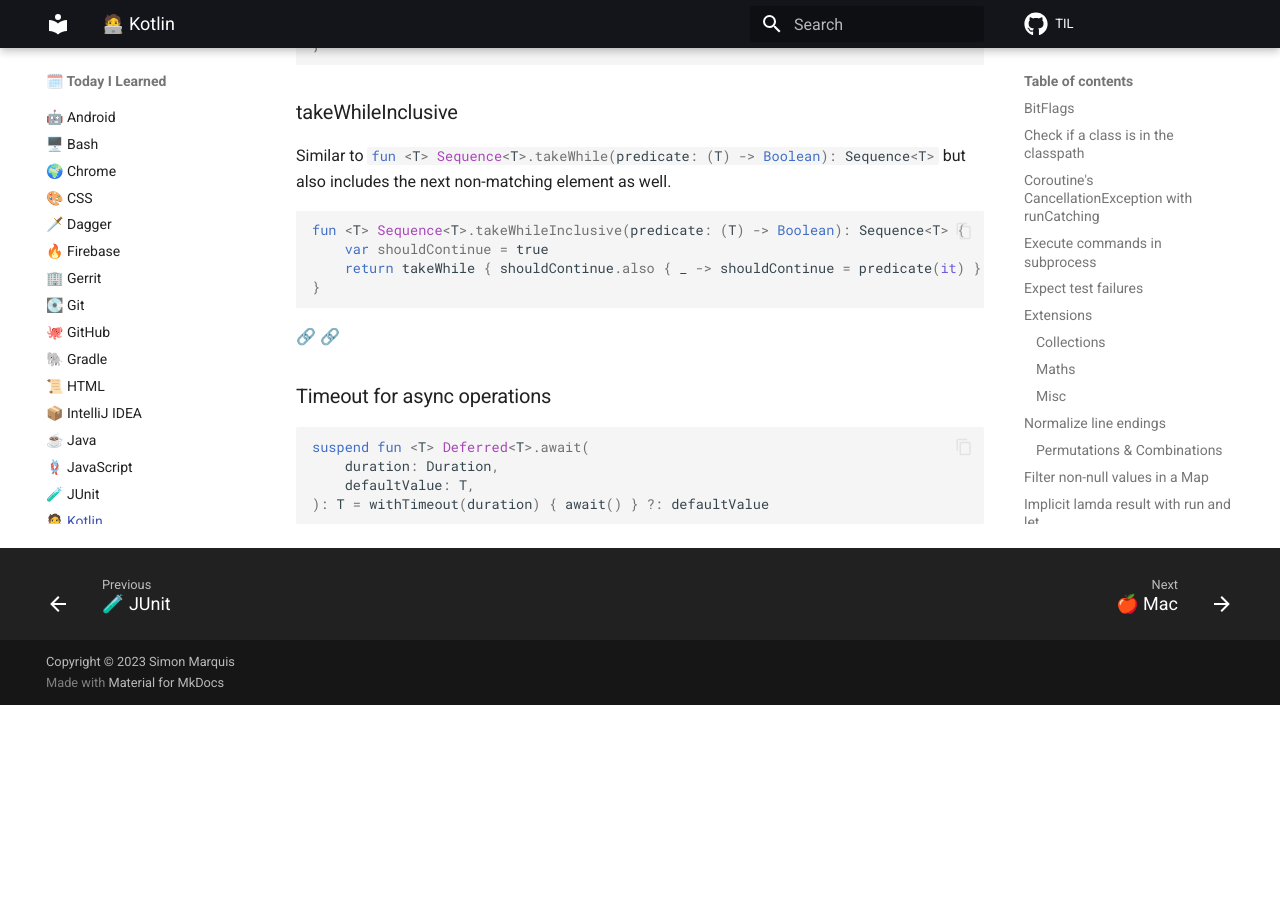
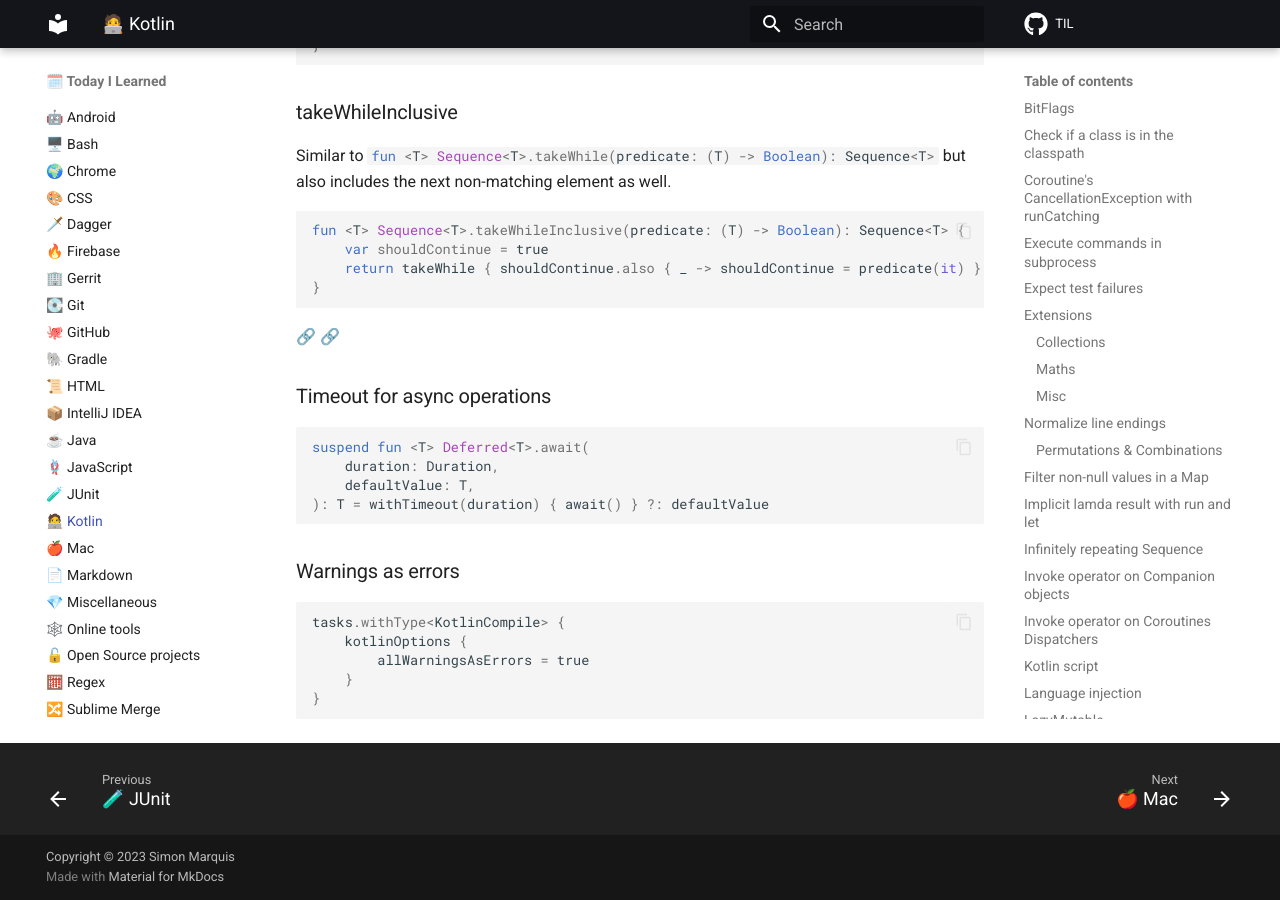
Before and after one commit to SimonMarquis/TIL, an MkDocs documentation site: the page built from docs/kotlin.md, in a window 1280 px wide and 900 px high, scrolled down 14719 px. Built offline with MkDocs 1.6.1 and Material for MkDocs 9.7.7, drawn with Linux system fonts in a browser that asks for light colours; comment, search, counter and statistics services are not loaded; before the commit the page ends 15424 px from its top, so only the background shows below that.

Commit message:
[Kotlin] Warnings as errors

````diff
--- a/docs/kotlin.md
+++ b/docs/kotlin.md
@@ -779,3 +779,13 @@ suspend fun <T> Deferred<T>.await(
     defaultValue: T,
 ): T = withTimeout(duration) { await() } ?: defaultValue
 ```
+
+### Warnings as errors
+
+```kotlin
+tasks.withType<KotlinCompile> {
+    kotlinOptions {
+        allWarningsAsErrors = true
+    }
+}
+```
````
